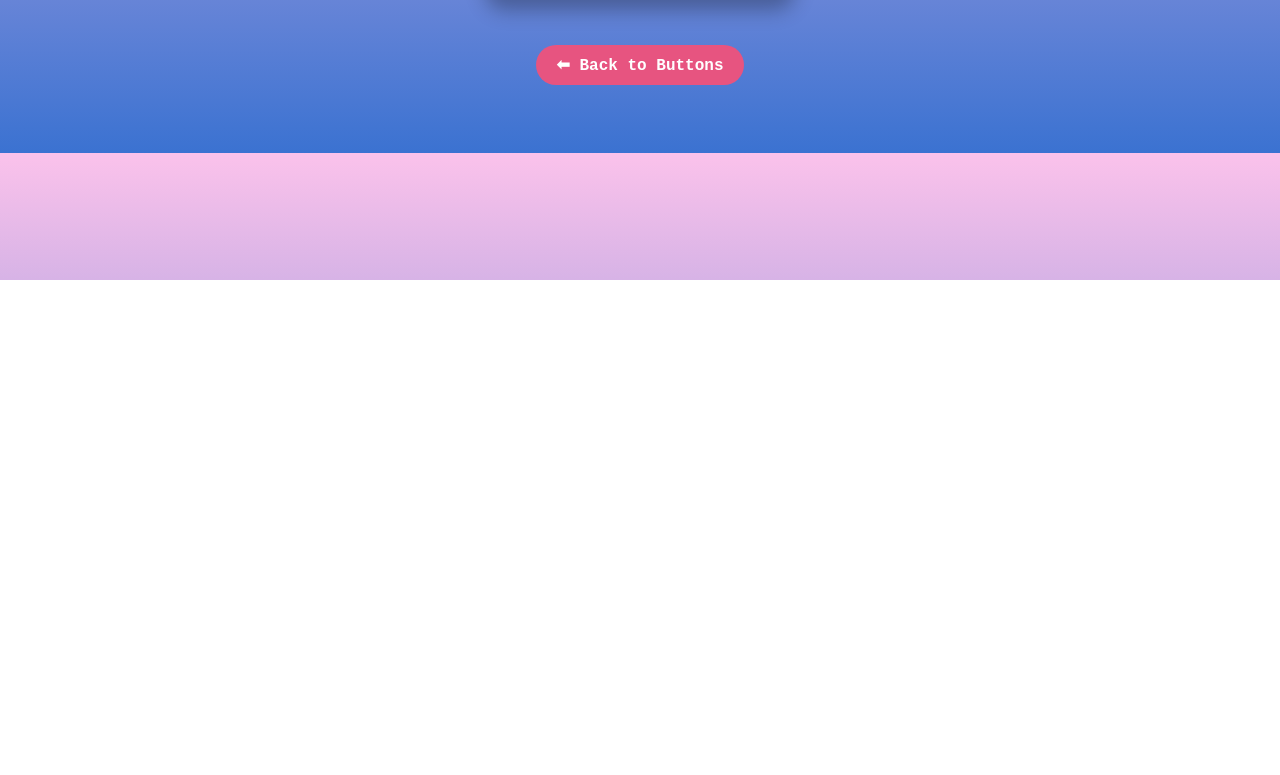
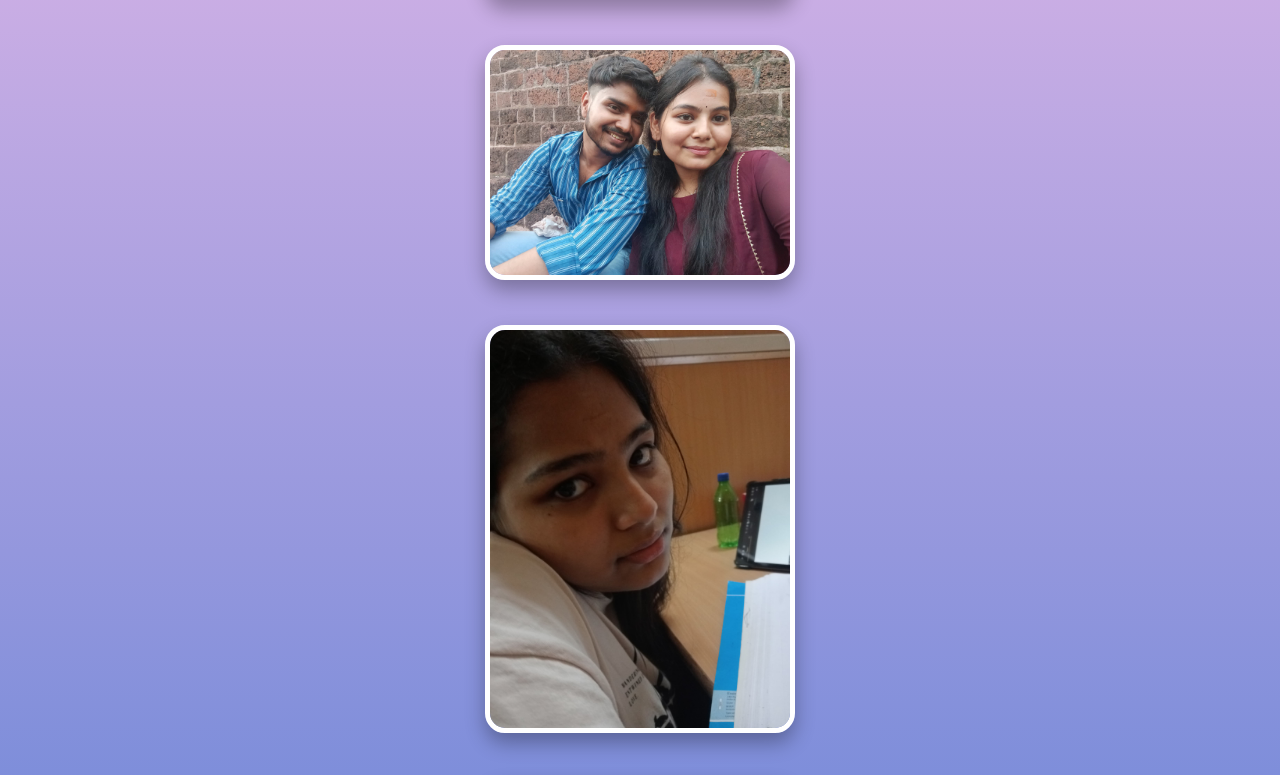
Before and after one commit to SwarupaSahoo/SubhamshreeSwarupa, a plain HTML site: page message1.html in a window 1280 px wide. Shown: the part 520-1295 px from the top of the page. Before the commit the page ends 800 px from the top, so only its background shows below. Drawn offline with Linux system fonts and the light colour scheme.

Commit message:
Fixed image path and update message1.html

```diff
--- a/message1.html
+++ b/message1.html
@@ -48,7 +48,7 @@
       width: 300px;
       border-radius: 20px;
       box-shadow: 0 10px 20px rgba(0,0,0,0.3);
-      border: 5px solid white;
+      border: 5px solid white
     }
 
     a {
@@ -111,6 +111,17 @@
     <img src="https://www.designbolts.com/wp-content/uploads/2020/01/couple-915984-1.jpg" alt="Sorry image">
   </div>
 
+  <div>
+    <img src="Swaru1.jpeg">
+  </div>
+
+  <div>
+    <img src="Swaru2.jpeg">
+  </div>
+
+  <div>
+    <img src="Swaru3.jpeg">
+  </div>
   <a href="index.html">⬅ Back to Buttons</a>
 </body>
 
```
Also changed, not shown: Swaru1.jpeg (added), Swaru2.jpeg (added), Swaru3.jpeg (added).
